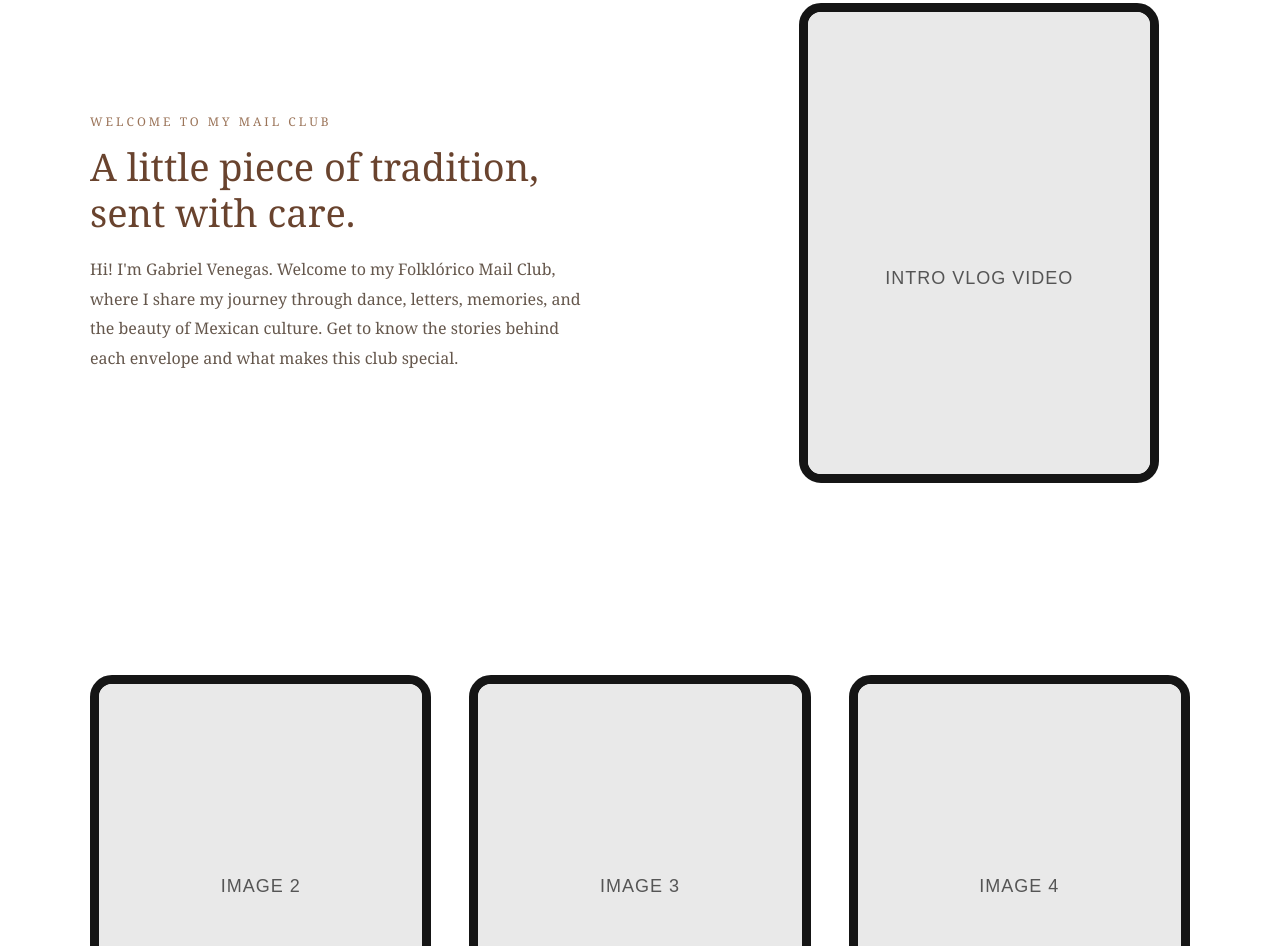
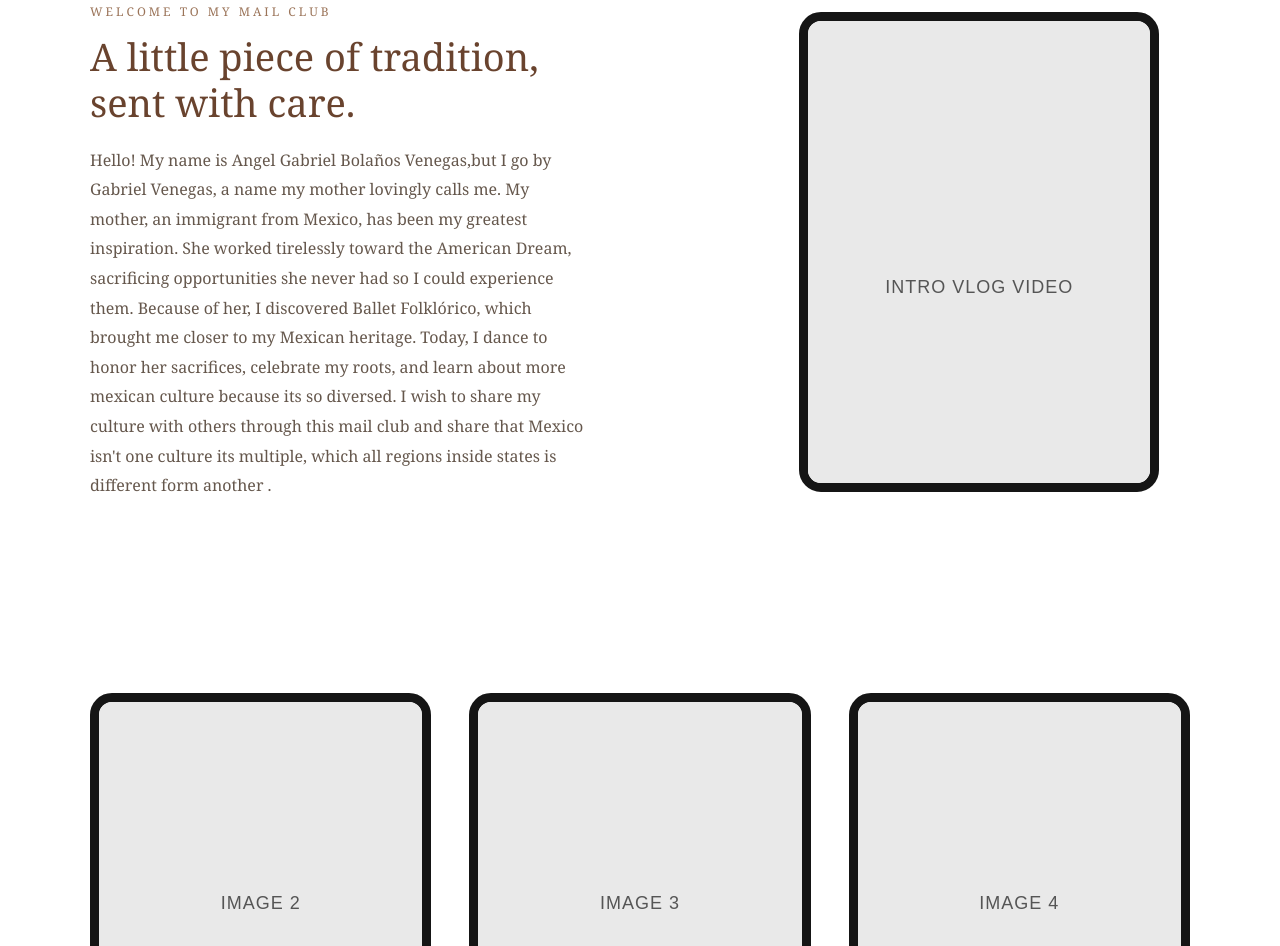
Before and after one commit to abimaelvenegas28-dotcom/Folklorico-mail-club, a plain HTML site: page index.html in a window 1280 px wide. Shown: the part 864-1810 px from the top of the page. Drawn offline with Linux system fonts and the light colour scheme; a script that the page names is missing.

Commit message:
Revise personal introduction in index.html
Updated introduction to reflect personal story and cultural heritage.

```diff
--- a/index.html
+++ b/index.html
@@ -339,12 +339,16 @@
         </h2>
 
         <p>
-          Hi! I'm Gabriel Venegas. Welcome to my
-          Folklórico Mail Club, where I share my
-          journey through dance, letters, memories,
-          and the beauty of Mexican culture.
-          Get to know the stories behind each
-          envelope and what makes this club special.
+         Hello! My name is Angel Gabriel Bolaños Venegas,but I go by Gabriel Venegas,
+          a name my mother lovingly calls me.
+
+My mother, an immigrant from Mexico, has been my greatest inspiration. She worked tirelessly toward the American Dream,
+          sacrificing opportunities she never had so I could experience them.
+
+Because of her, I discovered Ballet Folklórico, which brought me closer to my Mexican heritage.
+          Today, I dance to honor her sacrifices, celebrate my roots, and learn about more mexican culture because its so diversed.
+          I wish to share my culture with others through this mail club and share that Mexico isn't one culture its multiple,
+          which all regions inside states is different form another .
         </p>
 
       </div>
```
